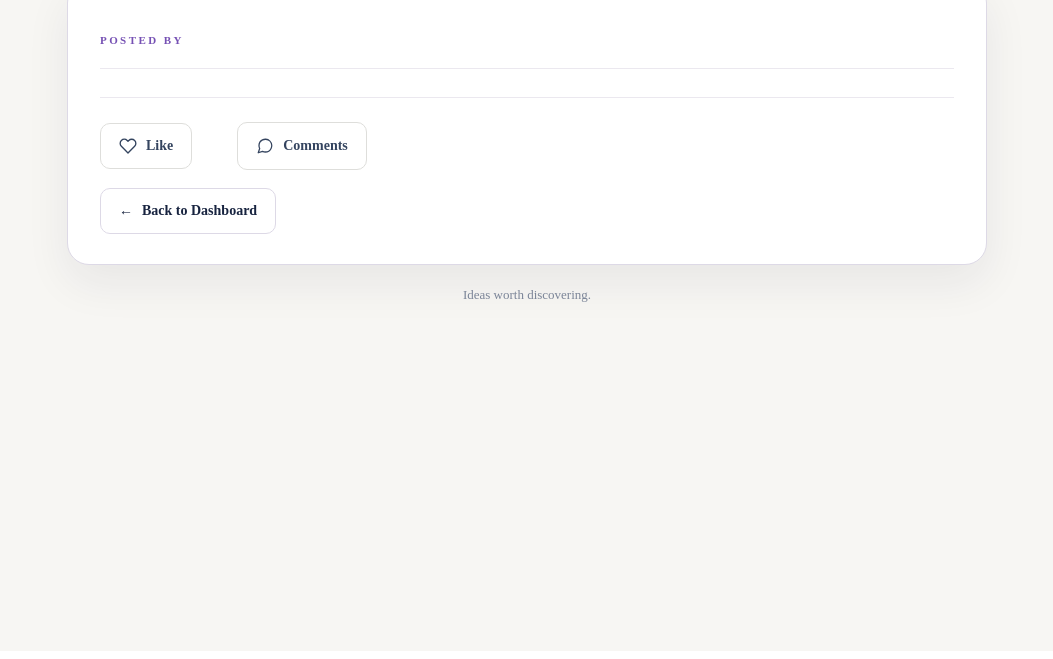
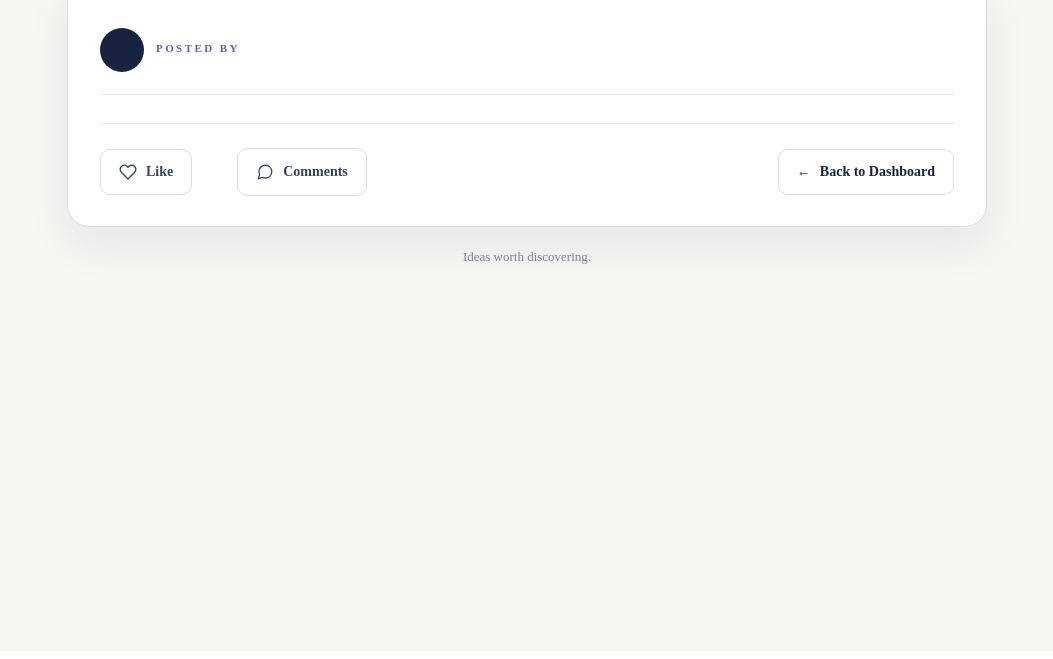
Before and after one commit to Pfe1010/Nivora, a Django app: template home/templates/post_detail.html in a window 1280 px wide. Shown: the part 157-816 px from the top of the page, without its empty margins (113-1166 px from the left). Run offline with Django 5.2, Linux system fonts and the light colour scheme; the template is opened without the code that fills it, so the values that code supplies are empty.

Commit message:
post detail's css has done.

```diff
--- a/home/static/css/post_detail.css
+++ b/home/static/css/post_detail.css
@@ -224,9 +224,49 @@
 
 .post-author {
     display: flex;
+    align-items: center;
+
+    gap: 12px;
+}
+
+
+.post-author-avatar {
+    width: 44px;
+    height: 44px;
+
+    flex: 0 0 44px;
+
+    display: flex;
+    align-items: center;
+    justify-content: center;
+
+    overflow: hidden;
+
+    background: #17233f;
+    color: #ffffff;
+
+    border-radius: 50%;
+
+    font-size: 16px;
+    font-weight: 700;
+}
+
+
+.post-author-avatar img {
+    width: 100%;
+    height: 100%;
+
+    display: block;
+
+    object-fit: cover;
+}
+
+
+.post-author-info {
+    display: flex;
     flex-direction: column;
 
-    gap: 6px;
+    gap: 4px;
 }
 
 
@@ -292,6 +332,14 @@
     padding-top: 24px;
 
     border-top: 1px solid #ebe8ef;
+
+    display: flex;
+    align-items: center;
+    justify-content: space-between;
+
+    gap: 16px;
+
+    flex-wrap: wrap;
 }
 
 
@@ -499,11 +547,8 @@
 .post-secondary-actions {
     display: flex;
     align-items: center;
-    justify-content: space-between;
 
-    gap: 14px;
-
-    margin-top: 18px;
+    gap: 10px;
 }
 
 
@@ -749,6 +794,9 @@
         margin-top: 22px;
 
         padding-top: 20px;
+
+        flex-direction: column;
+        align-items: stretch;
     }
 
 
```
Also changed, not shown: media/home/static/media/Bg_54.jpg (added).
